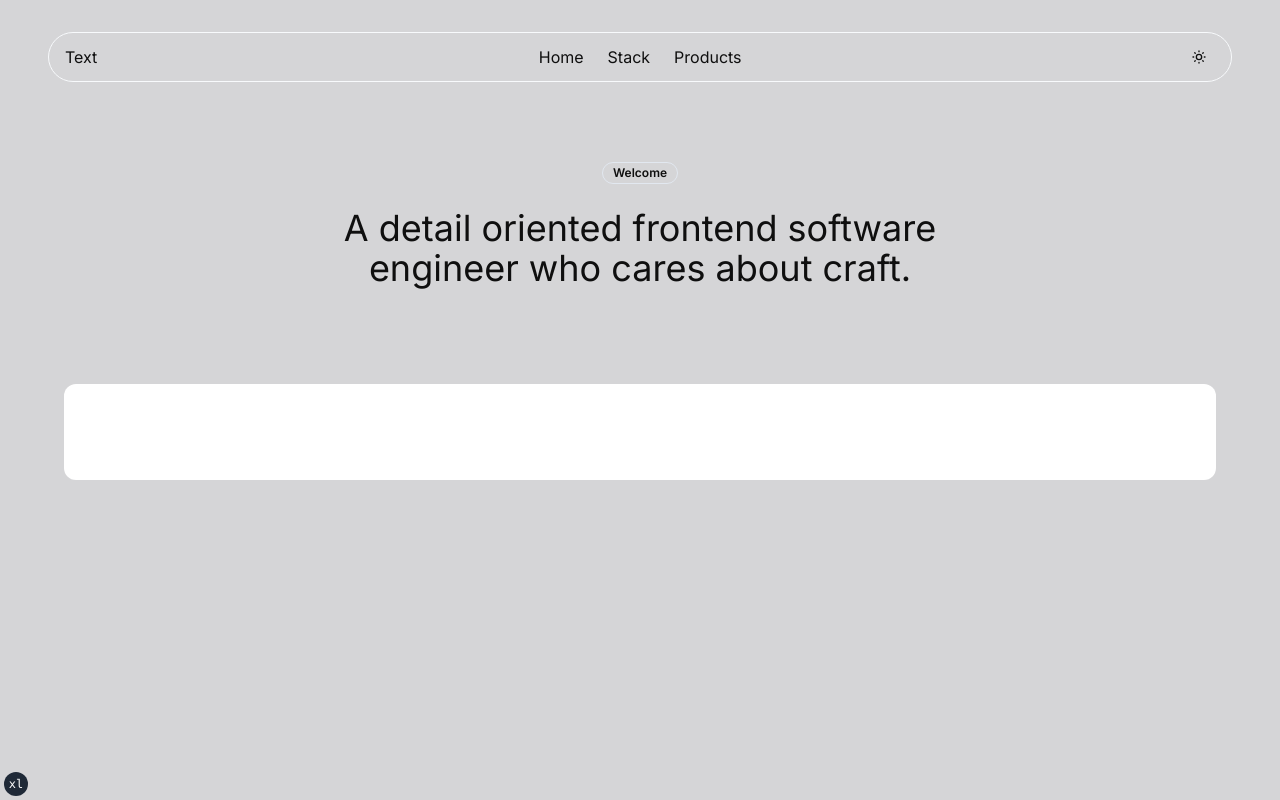
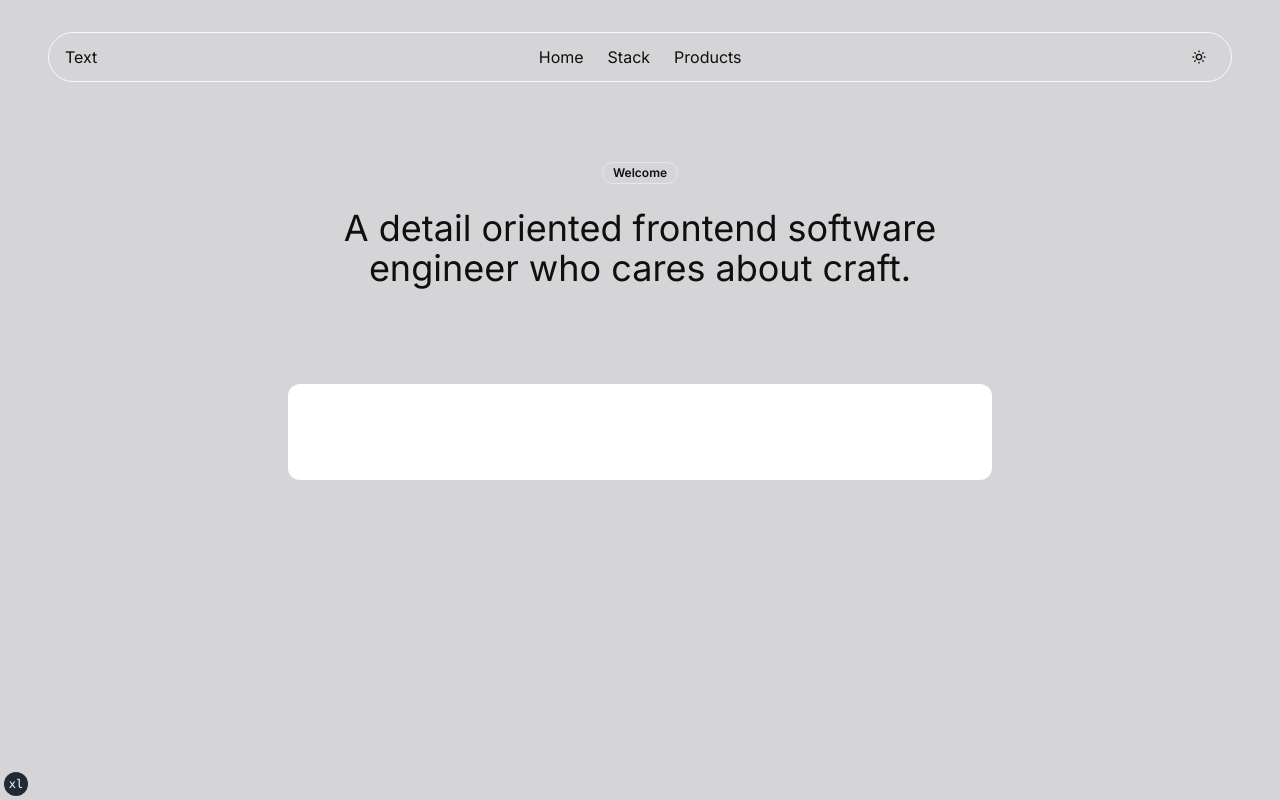
Before and after one commit to keegn/keeg.in, a Next.js app: page / in a window 1280 px wide. Built offline with nearby package versions, Linux system fonts and the light colour scheme.

Commit message:
Adds test

```diff
--- a/components/sections/content-card.tsx
+++ b/components/sections/content-card.tsx
@@ -4,7 +4,7 @@ import { Container } from '../fragments/container'
 
 export function ContentCard() {
   return (
-    <Container type="section" className="py-12">
+    <Container className="max-w-3xl py-0 md:py-12">
       <div className="grid items-center justify-center gap-6 rounded-xl bg-white p-12 dark:bg-neutral-900"></div>
     </Container>
   )
```
